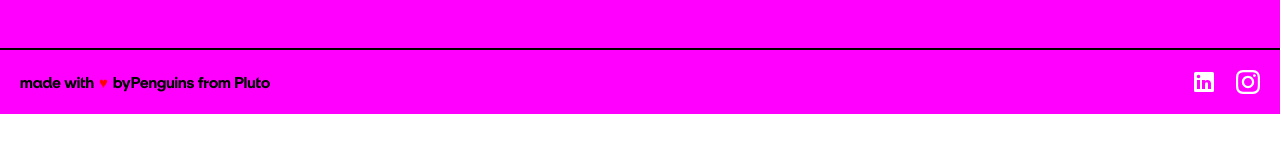
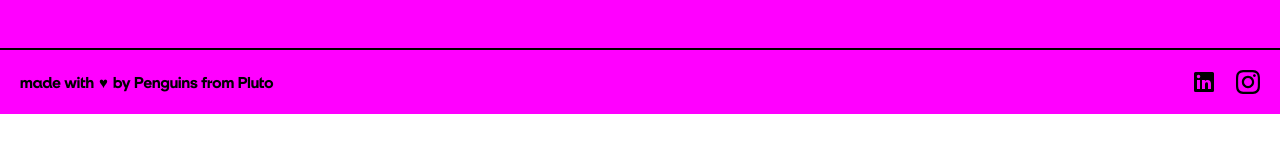
Before and after one commit to hilalk/promptimizer, a React (Create React App) app: page / in a window 1280 px wide. Both pictures are taken after a click on the button "GET STARTED". Shown: the part 686-838 px from the top of the page. Built offline with nearby package versions, Linux system fonts and the light colour scheme; no server answers; a web font is replaced by a local one.

Commit message:
Fix footer spacing and heart color

```diff
--- a/src/components/Footer.js
+++ b/src/components/Footer.js
@@ -38,7 +38,7 @@ const RightContent = styled.div`
 `;
 
 const Heart = styled.span`
-  color: red;
+  color: black;
   margin: 0 0.5rem;
 `;
 
@@ -46,7 +46,7 @@ const SocialIcon = styled.a`
   display: flex;
   align-items: center;
   justify-content: center;
-  color: white;
+  color: black;
   text-decoration: none;
 
   svg {
@@ -59,7 +59,7 @@ const Footer = () => {
   return (
     <FooterContainer>
       <LeftContent>
-        made with <Heart>♥</Heart> by <a href="https://penguinsfrompluto.com" target="_blank" rel="noopener noreferrer">Penguins from Pluto</a>
+        made with <Heart>♥</Heart> by&nbsp;<a href="https://penguinsfrompluto.com" target="_blank" rel="noopener noreferrer">Penguins from Pluto</a>
       </LeftContent>
       <RightContent>
         <SocialIcon href="https://www.linkedin.com/company/penguins-from-pluto?trk=public_post_feed-actor-name" target="_blank" rel="noopener noreferrer">
```
